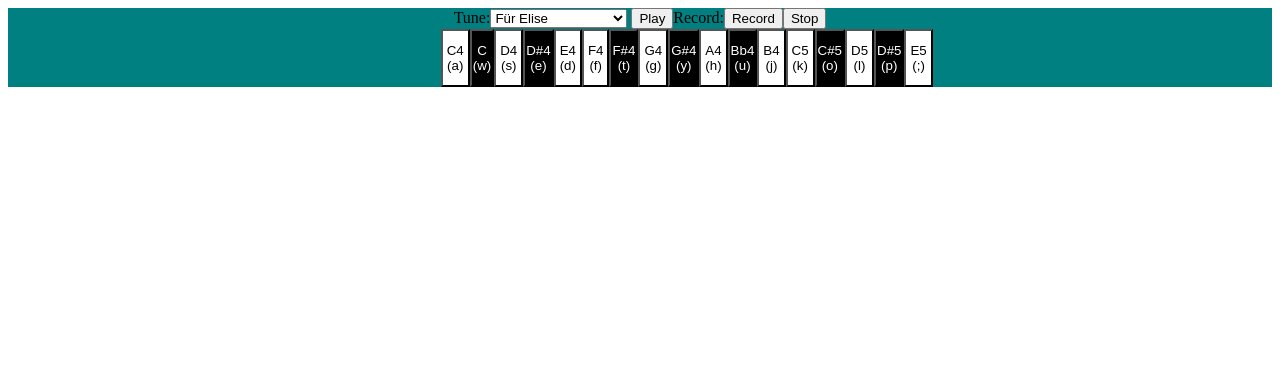
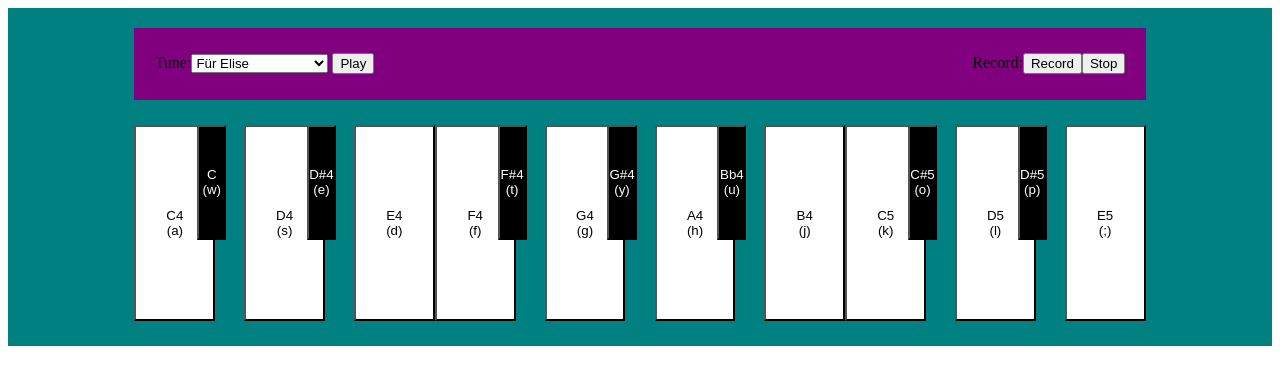
Before and after one commit to lsig/vefforritun, a website built with Vite: page prj01/project_starter/index.html in a window 1280 px wide. Built offline with nearby package versions, Linux system fonts and the light colour scheme.

Commit message:
need to lose the space between the white notes, still work in progress

```diff
--- a/prj01/project_starter/index.html
+++ b/prj01/project_starter/index.html
@@ -47,7 +47,7 @@
 
       <div class="text">
         (a)
-      </div></button> <button class="black">
+      </div></button> <button id="b1" class="black">
       <div class="wtext">
         C
       </div>
@@ -61,7 +61,7 @@
 
       <div class="text">
         (s)
-      </div></button> <button class="black">
+      </div></button> <button id="b2" class="black">
       <div class="wtext">
         D#4
       </div>
@@ -82,7 +82,7 @@
 
       <div class="text">
         (f)
-      </div></button> <button class="black">
+      </div></button> <button id="b3" class="black">
       <div class="wtext">
         F#4
       </div>
@@ -96,7 +96,7 @@
 
       <div class="text">
         (g)
-      </div></button> <button class="black">
+      </div></button> <button id="b4" class="black">
       <div class="wtext">
         G#4
       </div>
@@ -110,7 +110,7 @@
 
       <div class="text">
         (h)
-      </div></button> <button class="black">
+      </div></button> <button id="b5" class="black">
       <div class="wtext">
         Bb4
       </div>
@@ -131,7 +131,7 @@
 
       <div class="text">
         (k)
-      </div></button> <button class="black">
+      </div></button> <button id="b6" class="black">
       <div class="wtext">
         C#5
       </div>
@@ -145,7 +145,7 @@
 
       <div class="text">
         (l)
-      </div></button> <button class="black">
+      </div></button> <button id="b7" class="black">
       <div class="wtext">
         D#5
       </div>
--- a/prj01/project_starter/style.css
+++ b/prj01/project_starter/style.css
@@ -8,22 +8,46 @@
 .header {
   display: flex;
   flex-direction: row;
+  width: 80%;
+  justify-content: space-between;
+  margin-top: 20px;
+  padding: 2% 0%;
+  background-color: purple;
+}
+
+.hleft {
+  margin-left: 2%;
+}
+
+.hright {
+  margin-right: 2%;
 }
 
 .piano {
+  position: relative;
   display: flex;
   flex-direction: row;
+  width: 80%;
+  padding: 2% 0%;
 }
 
 .white {
   background-color: white;
-  padding: 3% 1%;
+  padding: 8% 1%;
+  height: 15%;
+  width: 8%;
+  flex: 1 0 auto;
 }
 
 .black {
   background-color: black;
   color: white;
-  padding: 1.5% 0.25%;
+  padding: 4% 0%;
+  height: 9%;
+  width: 4%;
+  z-index: 1;
+  position: relative;
+  transform: translateX(-18px);
 }
 
 button[class="white"]:active {
```
